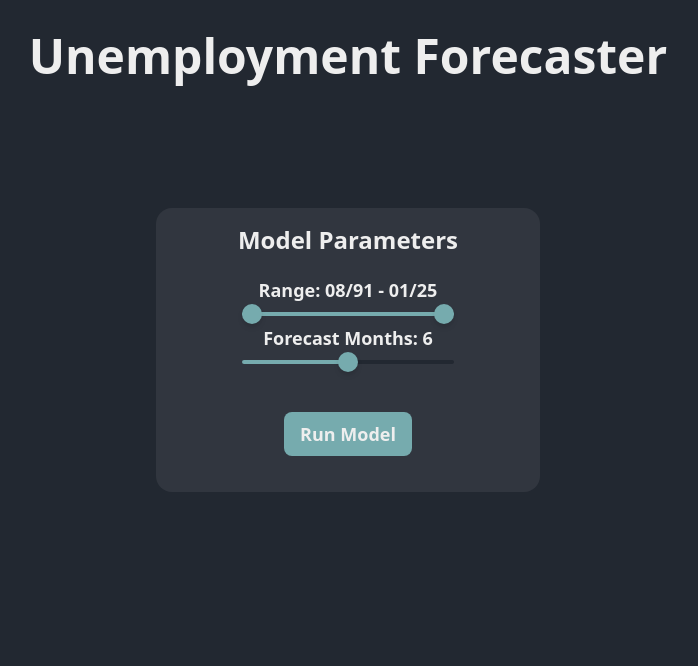
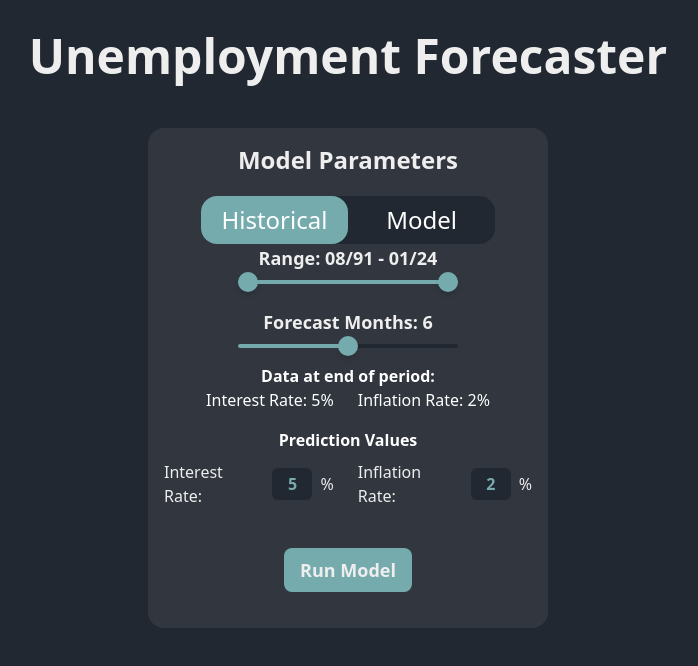
Before and after one commit to lliamsymonds04/forecasting-unemployment, a React (Vite) app: page / in a window 1280 px wide. Shown: the top 666 px of the page, without its empty margins (292-990 px from the left). Built offline with nearby package versions, Linux system fonts and the light colour scheme.

Commit message:
added forecasting

```diff
--- a/package.json
+++ b/package.json
@@ -11,6 +11,7 @@
   },
   "dependencies": {
     "@tailwindcss/vite": "^4.0.5",
+    "motion": "^12.4.3",
     "radix-ui": "^1.1.3",
     "react": "^19.0.0",
     "react-dom": "^19.0.0",
--- a/src/App.tsx
+++ b/src/App.tsx
@@ -1,32 +1,21 @@
-import InputsBox from "./components/InputsBox";
-
-// async function fetchData() {
-//   try {
-//       const response = await fetch("http://127.0.0.1:5000/api/forecast_unemployment?start=2001-08-01&end=2015-08-01", {
-//           method: "GET", // or "POST", "PUT", etc.
-//       });
-
-//       if (!response.ok) {
-//           throw new Error(`HTTP error! Status: ${response.status}`);
-//       }
-
-//       const data = await response.json();
-//       console.log(data);
-//   } catch (error) {
-//       console.error("Error fetching data:", error);
-//   }
-// }
-
-
+import { useState } from "react";
+import ModelTuner from "./components/ModelTuner";
+// import Footer from "./components/Footer";
 
 
 function App() {
+  const [graphSrc, setGraphSrc] = useState<string>("");
+
   return (
-    <div className="w-screen h-screen flex flex-col items-center bg-[#222831]">
+    <div className="w-screen min-h-screen flex flex-col items-center bg-[#222831] relative">
       <p className="text-5xl text-[#EEEEEE] text-center font-bold font-sans mt-8">Unemployment Forecaster</p>
+      <div className="w-90% maw-w-[25rem] rounded-2xl overflow-hidden mt-8">
+        {graphSrc !== "" && <img src={graphSrc} alt="Graph" className="w-fit h-auto" />}
 
-      <InputsBox />
-
+      </div>
+      {/* {graphSrc !== "" && <img src={graphSrc} alt="Graph" className="w-[90%] h-auto mt-8 max-w-[25rem]" />} */}
+      <ModelTuner setGraphSrc={setGraphSrc}/>
+      {/* <Footer /> */}
     </div>
   );
 }
--- /dev/null
+++ b/src/components/Footer.tsx
@@ -0,0 +1,12 @@
+
+
+function Footer() {
+    return (
+        <div className="w-screen h-16 bg-[#31363F] flex justify-center items-center bottom-0 absolute">
+
+        </div>
+    )
+}
+
+
+export default Footer;
--- a/src/components/InputsBox.tsx
+++ /dev/null
@@ -1,51 +0,0 @@
-import { useState } from "react";
-
-import { SingleSlider, DoubleSlider } from "./Sliders";
-import interpolateDateRange from "../utils/InterpolateDateRange";
-
-const DateRange = ["1991-08-01", "2025-01-01"]
-const MaxForecastMonths = 12;
-
-function InputsBox() {
-    const [startDate, setStartDate] = useState<string>(interpolateDateRange(DateRange[0], DateRange[1], 0));
-    const [endDate, setEndDate] = useState<string>(interpolateDateRange(DateRange[0], DateRange[1], 1));
-
-    const [forecastMonths, setForecastMonths] = useState<number>(MaxForecastMonths * 0.5);
-
-    return (
-        <div className="max-w-96 w-[90%] rounded-2xl bg-[#31363F] h-fit mt-32 p-4 flex flex-col items-center">
-            <p className="font-bold font-sans text-2xl text-[#EEEEEE] mb-5">Model Parameters</p>
-
-            <p className="font-bold font-sans text-lg text-[#EEEEEE]">
-                Range: {startDate} - {endDate}
-            </p>
-            <div className="w-[60%]">
-                <DoubleSlider increments={200} startPos1={0} startPos2={1}
-                    onUpdate={(p1: number, p2: number) => {
-                        setStartDate(interpolateDateRange(DateRange[0], DateRange[1], p1));
-                        setEndDate(interpolateDateRange(DateRange[0], DateRange[1], p2));
-                    }}
-                />
-            </div>
-            <p className="font-bold font-sans text-lg text-[#EEEEEE]">
-                Forecast Months: {forecastMonths}
-            </p>
-            <div className="w-[60%]">
-                <SingleSlider increments={MaxForecastMonths} startPos={0.5}
-                    onUpdate={(p: number) => {
-                        setForecastMonths(Math.trunc(MaxForecastMonths * p));
-                    }}
-                />
-            </div>
-
-            <div className="flex flex-row justify-between">
-
-            </div>
-
-            <button className="bg-[#76ABAE] text-[#EEEEEE] font-bold font-sans text-lg mt-10 mb-5 px-4 py-2 rounded-lg hover:bg-[#4A7B7D] focus:outline-none"> Run Model </button>
-        </div>
-    )
-}
-
-
-export default InputsBox;
--- /dev/null
+++ b/src/components/ModelTuner.tsx
@@ -0,0 +1,133 @@
+import { useState } from "react";
+
+import { SingleSlider, DoubleSlider } from "./Sliders";
+import interpolateDateRange from "../utils/InterpolateDateRange";
+import NumbersInput from "./NumberInput";
+import ToggleButton from "./ToggleButton";
+
+const DateRange = ["1991-08-01", "2024-01-01"]
+const MaxForecastMonths = 12;
+
+const BaseURL = "http://127.0.0.1:5000"
+
+function formatDate(date: string): string {
+    const parts = date.split("/")
+    const m = parts[0]
+    let y = parts[1]
+    if (Number(y) > 50) {
+        y = "19" + y
+    } else {
+        y = "20" + y
+    }
+
+    return `${y}-${m}-01`
+}
+
+function ModelTuner({setGraphSrc}: {setGraphSrc: React.Dispatch<React.SetStateAction<string>>}) {
+    const [startDate, setStartDate] = useState<string>(interpolateDateRange(DateRange[0], DateRange[1], 0));
+    const [endDate, setEndDate] = useState<string>(interpolateDateRange(DateRange[0], DateRange[1], 1));
+    const [modelInterestRate, setModelInterestRate] = useState<string>("5");
+    const [modelInflationRate, setModelInflationRate] = useState<string>("2");
+    const [testInterestRate, setTestInterestRate] = useState<string>("5");
+    const [testInflationRate, setTestInflationRate] = useState<string>("2");
+
+    const [predictMode, setPredictMode] = useState<boolean>(false);
+
+    const [forecastMonths, setForecastMonths] = useState<number>(MaxForecastMonths * 0.5);
+
+    async function forecast() {
+        //convert the dates
+        const s = formatDate(startDate);
+        const e = formatDate(endDate);
+        const url = `${BaseURL}/api/forecast_unemployment?start=${s}&end=${e}&forecast_months=${forecastMonths}&interest_rate=${modelInterestRate}&inflation_rate=${modelInflationRate}`;
+        console.log(url);
+        const response = await fetch(url, {method: "GET"});
+
+        if (!response.ok) {
+            throw new Error(`HTTP error! Status: ${response.status}`);
+        }
+
+        const blob = await response.blob()
+        const imgUrl = URL.createObjectURL(blob)
+        setGraphSrc(imgUrl)
+    }
+
+    async function getInterestAndInflation(date: string) {
+        const formattedDate = formatDate(date);
+        const url = `${BaseURL}/api/get_interest_and_inflation?date=${formattedDate}`;
+        const response = await fetch(url, {method: "GET"});
+
+        if (!response.ok) {
+            throw new Error(`HTTP error! Status: ${response.status}`);
+        }
+
+        const data = await response.json();
+
+        setTestInflationRate(data["inflation"])
+        setTestInterestRate(data["interest"])
+    }
+
+    return (
+        <div className="max-w-[25rem] w-[90%] rounded-2xl bg-[#31363F] h-fit mt-4 p-4 flex flex-col items-center">
+            <p className="font-bold font-sans text-2xl text-[#EEEEEE] mb-5">Model Parameters</p>
+            <div className="w-[80%]">
+                <ToggleButton
+                    activeColour="#76ABAE"
+                    backgroundColour="#222831"
+                    option1="Historical"
+                    option2="Model"
+                    toggle={predictMode}
+                    setToggle={setPredictMode}
+                />
+            </div>
+
+            <p className="font-bold font-sans text-lg text-[#EEEEEE]">
+                Range: {startDate} - {endDate}
+            </p>
+            <div className="w-[60%]">
+                <DoubleSlider increments={200} startPos1={0} startPos2={1}
+                    onUpdate={(p1: number, p2: number) => {
+                        setStartDate(interpolateDateRange(DateRange[0], DateRange[1], p1));
+                        const date2 =interpolateDateRange(DateRange[0], DateRange[1], p2)
+                        setEndDate(date2);
+                        getInterestAndInflation(date2)
+                    }}
+                />
+            </div>
+            <p className="font-bold font-sans text-lg text-[#EEEEEE] mt-4">
+                Forecast Months: {forecastMonths}
+            </p>
+            <div className="w-[60%]">
+                <SingleSlider increments={MaxForecastMonths} startPos={0.5}
+                    onUpdate={(p: number) => {
+                        setForecastMonths(Math.trunc(MaxForecastMonths * p));
+                    }}
+                />
+            </div>
+            <p className="text-white mt-2 font-bold">Data at end of period: </p>
+            <div className="flex flex-row gap-6">
+                <p className="text-white">Interest Rate: {testInterestRate}%</p>
+                <p className="text-white">Inflation Rate: {testInflationRate}%</p>
+            </div>
+            <p className="text-white mt-4 font-bold">Prediction Values</p>
+            <div className="flex flex-row gap-6 mt-2">
+                <NumbersInput inputName="Interest Rate:" value={modelInterestRate} setValue={setModelInterestRate} />
+                <NumbersInput inputName="Inflation Rate:" value={modelInflationRate} setValue={setModelInflationRate} />
+            </div>
+
+            <button
+                className="bg-[#76ABAE] text-[#EEEEEE] font-bold font-sans text-lg mt-10 mb-5 px-4 py-2 rounded-lg hover:bg-[#4A7B7D] focus:outline-none"
+                onClick={() => {
+                    try {
+                        forecast();
+                    } catch (error) {
+                        console.error("Error fetching data:", error);
+                    }
+                }}
+            > Run Model </button>
+        </div>
+    )
+}
+
+
+export default ModelTuner;
--- /dev/null
+++ b/src/components/NumberInput.tsx
@@ -0,0 +1,35 @@
+import React from "react";
+
+function NumbersInput({inputName, value, setValue}: {inputName: string, value: string, setValue: React.Dispatch<React.SetStateAction<string>>}) {
+    return (
+        <div className="flex flex-row justify-center items-center gap-2">
+            <p className="text-[#EEEEEE] w-fit">{inputName}</p>
+            <input
+                className="w-10 text-[#76ABAE] bg-[#222831] rounded-md p-1 text-center font-bold font-sans"
+                type="text"
+                onChange={(e) => {setValue(e.target.value)}}
+
+                onBlur={(e) => {
+                    const num = parseFloat(e.target.value);
+                    if (isNaN(num)) {
+                        setValue("");
+                    } else {
+                        setValue(num.toString());
+                    }
+                }}
+                value={value}
+                onKeyDown={(e) => {
+                    if (e.key === 'Enter') {
+                        e.currentTarget.blur();
+                    }
+                }}
+                placeholder="%"
+            />
+            <p className="text-[#EEEEEE] w-fit">%</p>
+
+        </div>
+    )
+}
+
+
+export default NumbersInput;
--- a/src/components/Sliders.tsx
+++ b/src/components/Sliders.tsx
@@ -54,6 +54,7 @@ export function DoubleSlider({increments, startPos1, startPos2, onUpdate}: {incr
           max={increments}
           step={1}
           minStepsBetweenThumbs={1}
+
         >
             <Track />
             <Thumb />
```
Also changed, not shown: 1 other file (tests, documents, lock files or other folders).
